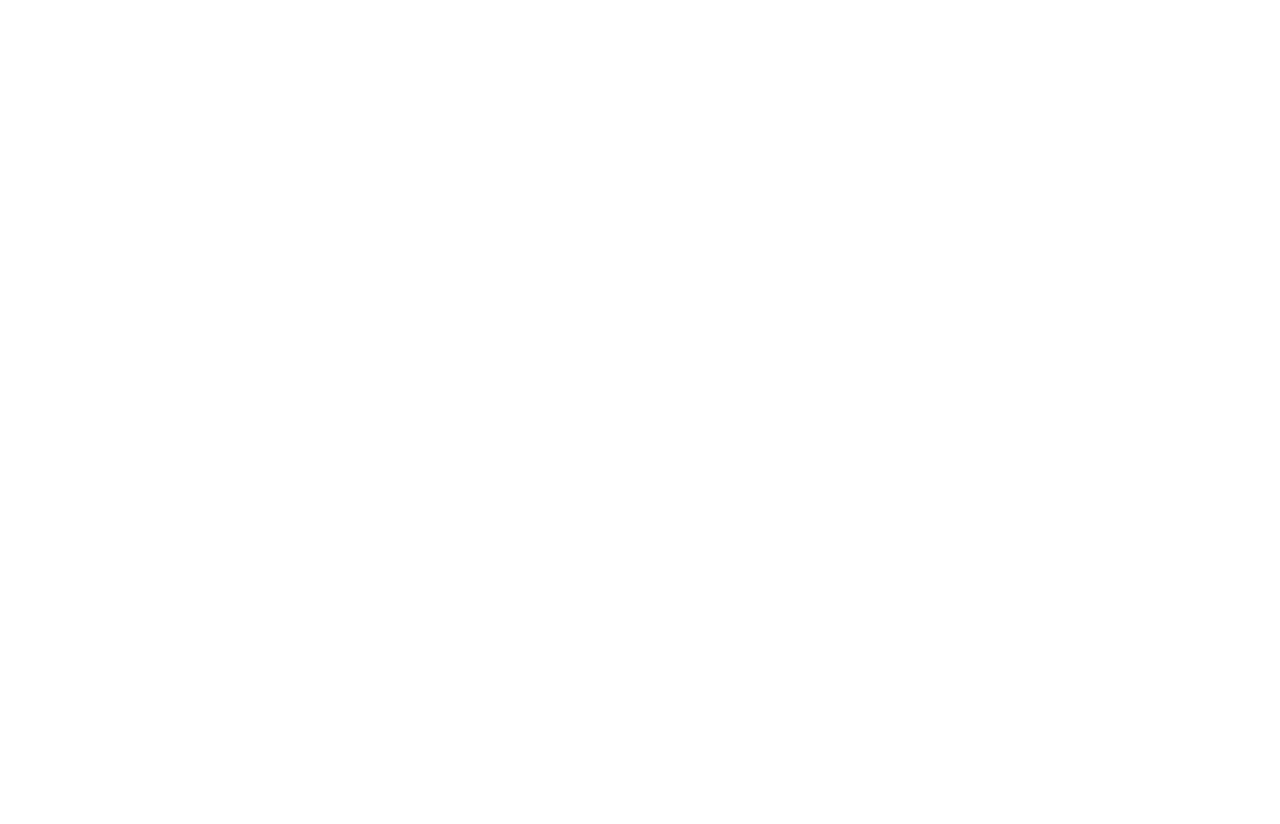
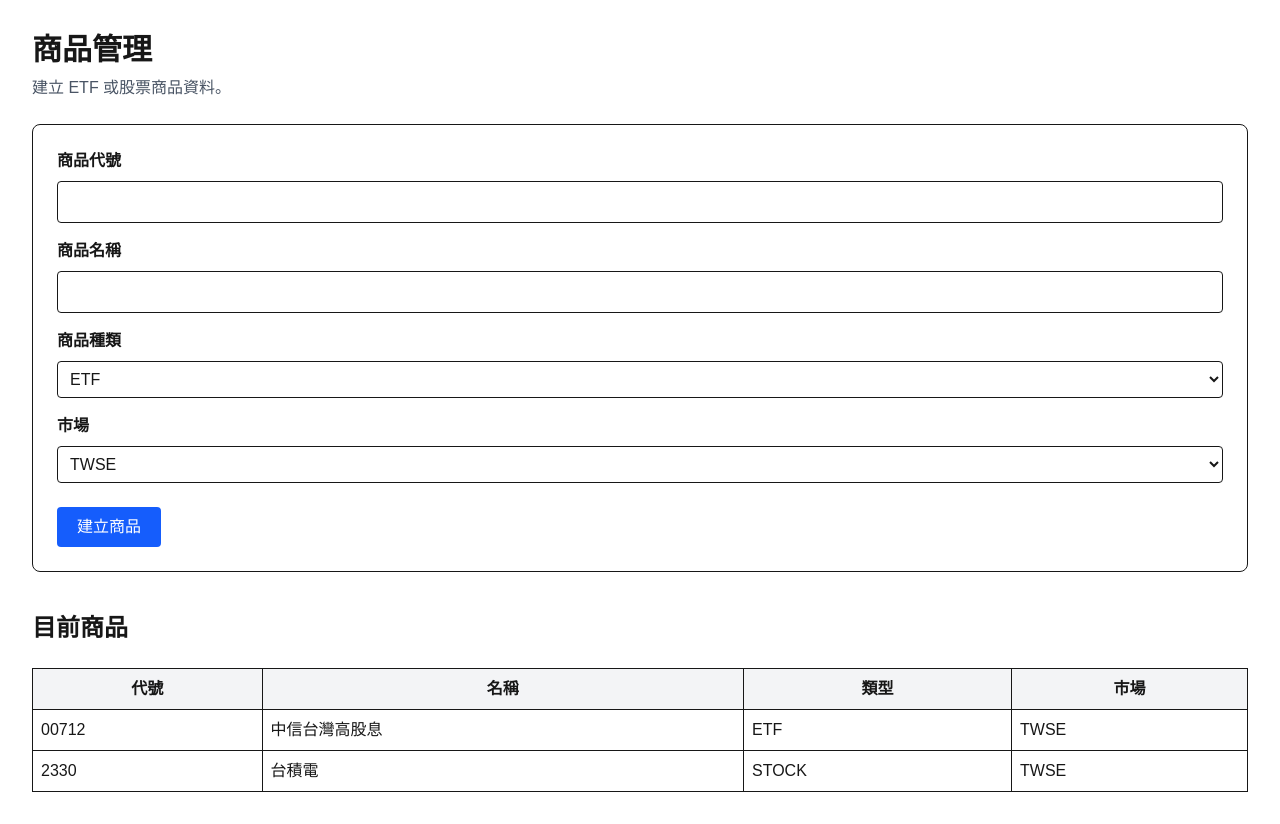
Before and after one commit to kevin10005006/Keivn-Finance, a Next.js app in the folder Projects/kevin-finance/: page /investment/assets in a window 1280 px wide. Before the commit this address had no page. Before the commit the page ends 800 px from the top, so only its background shows below. Built offline with nearby package versions, Linux system fonts and the light colour scheme.

Commit message:
sprint 3 - completet Asset Management

```diff
--- /dev/null
+++ b/Projects/kevin-finance/app/investment/assets/page.tsx
@@ -0,0 +1,21 @@
+import AssetForm from "@/components/asset/AssetForm";
+import AssetTable from "@/components/asset/AssetTable";
+import { AssetProvider } from "@/hooks/useAssets";
+
+export default function AssetsPage() {
+  return (
+    <AssetProvider>
+        <main className="p-8">
+
+            <h1 className="text-3xl font-bold">商品管理</h1>
+            <p className="mt-2 text-gray-600">
+                建立 ETF 或股票商品資料。
+            </p>
+            <AssetForm />
+
+            <AssetTable />
+
+        </main>
+    </AssetProvider>
+  );
+}
--- /dev/null
+++ b/Projects/kevin-finance/components/asset/AssetForm.tsx
@@ -0,0 +1,119 @@
+"use client";
+import { useState } from "react";
+import { AssetType } from "@/types/Asset";
+import { useAssets } from "@/hooks/useAssets";
+import { createAsset } from "@/lib/assets/services/assetService";
+
+export default function AssetForm() {
+ const [code, setCode] = useState("");
+ const [name, setName] = useState("");
+ const [type, setType] = useState("ETF");
+ const [market, setMarket] = useState("TWSE");
+ const [ error, setError] = useState("");
+
+ const { assets, setAssets } = useAssets();
+
+ function handleSubmit() {
+   setError("");
+
+   const result = createAsset(
+    assets,
+    code,
+    name,
+    type as AssetType,
+    market
+  );
+
+   if (result.error) {
+     setError(result.error);
+     return;
+   }
+
+   if (!result.asset) {
+     setError("建立商品時發生未知錯誤");
+     return;
+   }
+
+    setAssets([...assets, result.asset]);
+
+    setCode("");
+    setName("");
+    setType("ETF");
+    setMarket("TWSE");
+ }
+
+ return (
+   <div className="border rounded-lg p-6 mt-6 bg-white">
+      {error && (
+        <div className="mb-4 rounded bg-red-100 border border-red-400 text-red-700 px-4 py-3">
+          {error}
+        </div>
+      )}
+     <div className="mb-4">
+       <label className="block font-semibold mb-2">
+         商品代號
+       </label>
+
+       <input
+         className="border rounded w-full p-2"
+         value={code}
+         onChange={(e) => setCode(e.target.value)}
+       />
+     </div>
+
+     <div className="mb-4">
+       <label className="block font-semibold mb-2">
+         商品名稱
+       </label>
+
+       <input
+         className="border rounded w-full p-2"
+         value={name}
+         onChange={(e) => setName(e.target.value)}
+       />
+     </div>
+
+     <div className="mb-4">
+
+       <label className="block font-semibold mb-2">
+         商品種類
+       </label>
+
+       <select
+         className="border rounded w-full p-2"
+         value={type}
+         onChange={(e) => setType(e.target.value)}
+       >
+         <option value="ETF">ETF</option>
+         <option value="STOCK">股票</option>
+       </select>
+
+     </div>
+
+     <div className="mb-6">
+
+       <label className="block font-semibold mb-2">
+         市場
+       </label>
+
+       <select
+         className="border rounded w-full p-2"
+         value={market}
+         onChange={(e) => setMarket(e.target.value)}
+       >
+         <option value="TWSE">TWSE</option>
+         <option value="TPEx">TPEx</option>
+       </select>
+
+     </div>
+
+     <button
+       onClick={handleSubmit}
+       className="bg-blue-600 text-white px-5 py-2 rounded hover:bg-blue-700"
+     >
+       建立商品
+     </button>
+
+   </div>
+ );
+}
--- /dev/null
+++ b/Projects/kevin-finance/components/asset/AssetTable.tsx
@@ -0,0 +1,34 @@
+"use client";
+import { useAssets } from "@/hooks/useAssets";
+
+export default function AssetTable() {
+  const { assets } = useAssets();
+
+    return (
+        <div className="mt-10">
+            <h2 className="text-2xl font-bold mb-4">目前商品</h2>
+
+            <table className="w-full border mt-6">
+                <thead>
+                    <tr className="bg-gray-100">
+                        <th className="border p-2">代號</th>
+                        <th className="border p-2">名稱</th>
+                        <th className="border p-2">類型</th>
+                        <th className="border p-2">市場</th>
+                    </tr>
+                </thead>
+
+                <tbody>
+                    {assets.map((asset) => (
+                        <tr key={asset.id}>
+                            <td className="border p-2">{asset.code}</td>
+                            <td className="border p-2">{asset.name}</td>
+                            <td className="border p-2">{asset.type}</td>
+                            <td className="border p-2">{asset.market}</td>
+                        </tr>
+                    ))}
+                </tbody>
+            </table>
+        </div>
+    );
+}
--- /dev/null
+++ b/Projects/kevin-finance/hooks/useAssets.tsx
@@ -0,0 +1,55 @@
+"use client";
+
+import {
+ createContext,
+ useContext,
+ useMemo,
+ useState,
+ ReactNode,
+} from "react";
+
+import { Asset } from "@/types/Asset";
+import { getAllAssets } from "@/lib/assets/services/assetService";
+
+interface AssetContextType {
+ assets: Asset[];
+ setAssets: React.Dispatch<React.SetStateAction<Asset[]>>;
+}
+
+const AssetContext = createContext<AssetContextType | undefined>(
+ undefined
+);
+
+export function AssetProvider({
+ children,
+}: {
+ children: ReactNode;
+}) {
+ const [assets, setAssets] = useState<Asset[]>(getAllAssets());
+
+ const value = useMemo(
+   () => ({
+     assets,
+     setAssets,
+   }),
+   [assets]
+ );
+
+ return (
+   <AssetContext.Provider value={value}>
+     {children}
+   </AssetContext.Provider>
+ );
+}
+
+export function useAssets() {
+ const context = useContext(AssetContext);
+
+ if (!context) {
+   throw new Error(
+     "useAssets 必須在 AssetProvider 內使用"
+   );
+ }
+
+ return context;
+}
--- /dev/null
+++ b/Projects/kevin-finance/lib/assets/services/assetService.ts
@@ -0,0 +1,67 @@
+import { Asset, AssetType } from '@/types/Asset';
+import { getAssets, getAssetByCode } from '../repository';
+
+export interface CreateAssetResult {
+    asset?: Asset;
+    error?: string;
+}
+
+export function getAllAssets(): Asset[] {
+    return getAssets();
+}
+
+export function findAssetByCode(code: string): Asset | undefined {
+    return getAssetByCode(code);
+}
+
+export function assetExists(code: string): boolean {
+    return getAssetByCode(code) !== undefined;
+}
+
+export function createAsset(
+    assets: Asset[],
+    code: string,
+    name: string,
+    type: AssetType,
+    market: string
+): CreateAssetResult {
+    const normalizedCode = code.trim().toUpperCase();
+    const normalizedName = name.trim();
+
+    if (!normalizedCode) {
+        return {
+            error: "請輸入商品代號",
+        };
+    }
+
+    if (!normalizedName) {
+        return {
+            error: "請輸入商品名稱",
+        };
+    }
+
+    const duplicated = assets.some(
+        (asset) =>
+            asset.code.trim().toUpperCase() === normalizedCode
+    );
+
+    if (duplicated) {
+        return {
+            error: `商品代號 ${normalizedCode} 已存在`,
+        };
+    }
+
+    const asset: Asset = {
+        id: crypto.randomUUID(),
+        code: normalizedCode,
+        name: normalizedName,
+        type,
+        market,
+        isActive: false,
+        createdAt: new Date().toISOString(),
+    };
+
+    return {
+        asset,
+    };
+}
```
